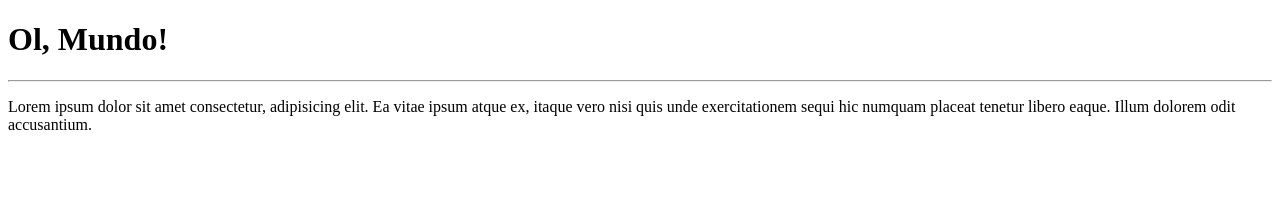
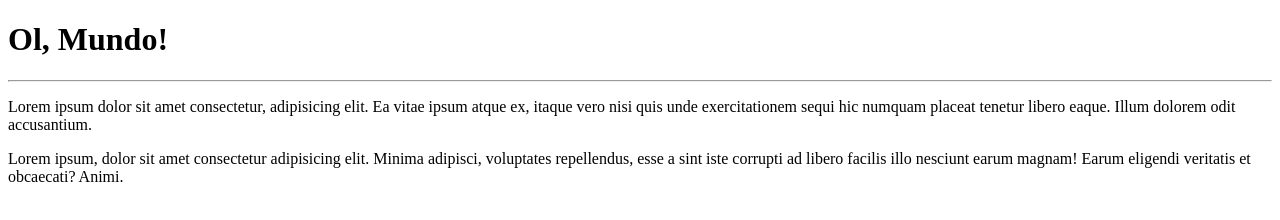
Before and after one commit to viviane-menezes/Ola-Mundo, a plain HTML site: page site - exemplo/index.html in a window 1280 px wide. Drawn offline with Linux system fonts and the light colour scheme.

Commit message:
Update index.html

```diff
--- a/site - exemplo/index.html
+++ b/site - exemplo/index.html
@@ -10,6 +10,7 @@
     <h1> Ol, Mundo!</h1>
     <hr>
     <p> Lorem ipsum dolor sit amet consectetur, adipisicing elit. Ea vitae ipsum atque ex, itaque vero nisi quis unde exercitationem sequi hic numquam placeat tenetur libero eaque. Illum dolorem odit accusantium.</p>
+    <p>Lorem ipsum, dolor sit amet consectetur adipisicing elit. Minima adipisci, voluptates repellendus, esse a sint iste corrupti ad libero facilis illo nesciunt earum magnam! Earum eligendi veritatis et obcaecati? Animi.</p>
 
 </body>
 </html>
```
